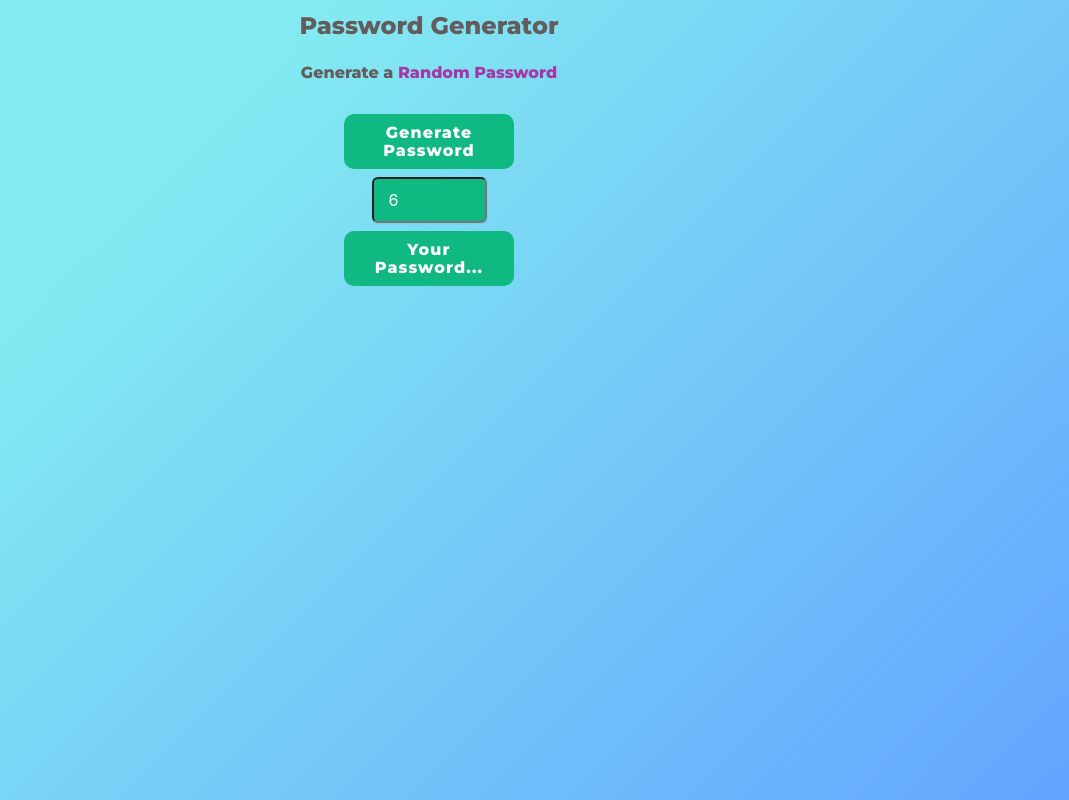
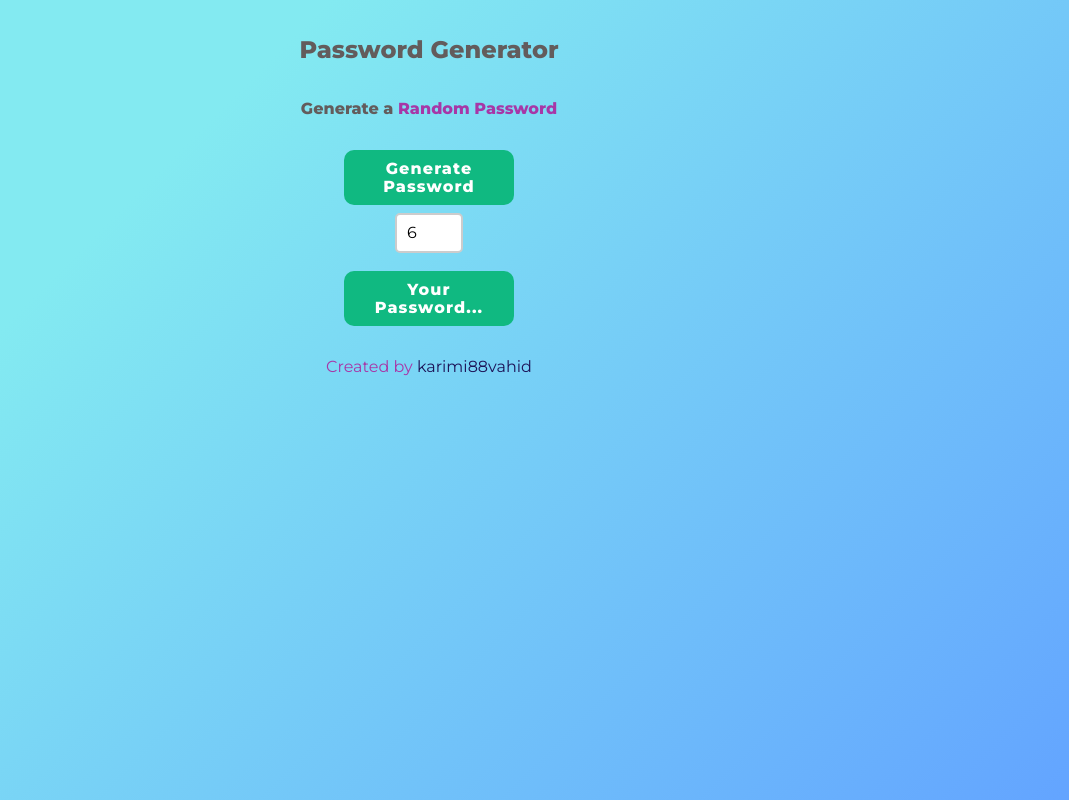
Before and after one commit to karimi88vahid/Password-Generator-Chrome-Extensions, a website built with Vite: page index.html in a window 1280 px wide. Shown: the whole page, without its empty margins (211-1280 px from the left). Built offline with nearby package versions, Linux system fonts and the light colour scheme.

Commit message:
ready for use

```diff
--- a/index.css
+++ b/index.css
@@ -12,7 +12,7 @@ body {
 }
 
 #title{
-    margin: 0.5em;
+    margin: 1.5em;
     font-size: 1.5em;
 }
 
@@ -35,20 +35,16 @@ body {
 }
 
 .change-password-length {
-    font-family: Inter;
-   font-size: 1em;
-   font-weight: 400;
-   line-height: 1.5em;
-   background: #10B981;
-   color:#fff;
-   display: flex;
-   flex-direction: row;
-   justify-content: center;
-   align-items: center;
-   padding: 9px 17px 9px 15px;
-   box-shadow: 0px 1px 2px rgba(0, 0, 0, 0.05);
-   border-radius: 6px;
-}
+    width: 15%;
+    height: 40px;
+    padding: 10px;
+    font-size: 16px;
+    border: 2px solid #ccc;
+    border-radius: 5px;
+    margin-bottom: 10px;
+    box-sizing: border-box;
+  }
+
 
 .shbtn , .btngenerate{
     border: none;
@@ -74,5 +70,9 @@ body {
 
 a{
     text-decoration: none;
-    color: #4ADF86;
+    color: #1d1357;
 }
+footer{
+    margin-top: 1.5em;
+    color: #a737a7;
+}
--- a/index.html
+++ b/index.html
@@ -21,6 +21,10 @@
             <button class="shbtn" id="generated-password">Your Password...</button>
             <!-- <button class="shbtn" id="generated-password2">Your Second Password...</button> -->
 
+           <footer>
+            Created by <a href="https://github.com/karimi88vahid" target="_blank">karimi88vahid</a>
+            </footer>
+
         </main>
         <script src="index.js"></script>
 
--- a/index.js
+++ b/index.js
@@ -7,7 +7,7 @@ const changePasswordLength = document.querySelector('.change-password-length');
 function getpass(num=6)
 // problem is here to send the numbers of password to the function and I've set it manully 12 ...
 {
-    let chars = ["A", "B", "C", "D", "E", "F", "G", "H", "I", "J", "K", "L", "M", "N", "O", "P", "Q", "R", "S", "T", "U", "V", "W", "X", "Y", "Z", "a", "b", "c", "d", "e", "f", "g", "h", "i", "j", "k", "l", "m", "n", "o", "p", "q", "r", "s", "t", "u", "v", "w", "x", "y", "z", "0", "1", "2", "3", "4", "5", "6", "7", "8", "9", "~", "`", "!", "@", "#", "$", "%", "^", "&", "*", "(", ")", "_", "-", "+", "=", "{", "[", "}", "]", ",", "|", ":", ";", "<", ">", ".", "?", "/"];
+    let chars = ["A", "B", "C", "D", "E", "F", "G", "H", "I", "J", "K", "L", "M", "N", "O", "P", "Q", "R", "S", "T", "U", "V", "W", "X", "Y", "Z", "a", "b", "c", "d", "e", "f", "g", "h", "i", "j", "k", "l", "m", "n", "o", "p", "q", "r", "s", "t", "u", "v", "w", "x", "y", "z", "0", "1", "2", "3", "4", "5", "6", "7", "8", "9", "~", "`", "!", "@", "#", "$", "%", "&", "*", "_", "-", "+", "=", ":", ";", "<", ">", ".", "?", "/"];
 
     let password = "";
     for (let i = 0; i < num; i++) {
```
Also changed, not shown: passphoto.png (renamed from pass-vec.jpg).
